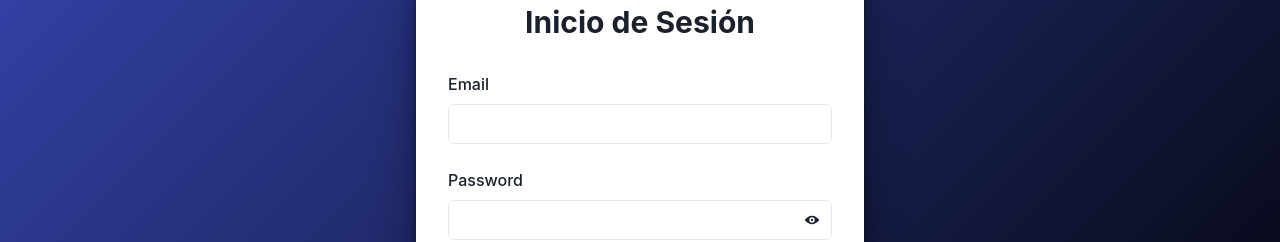
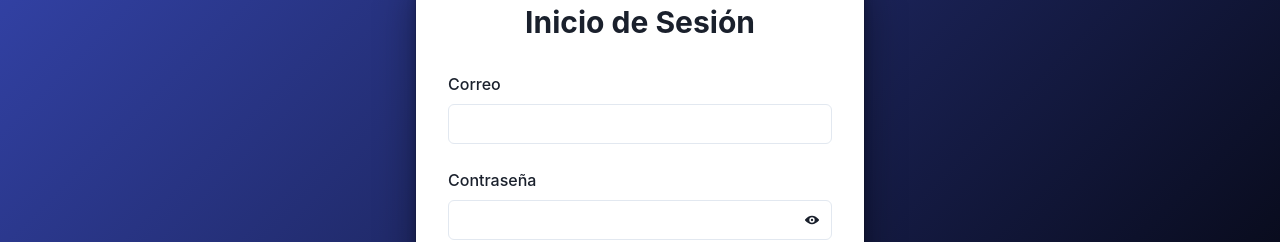
Before and after one commit to JorgePeralta6/DA-Front, a React (Vite) app: page / in a window 1280 px wide. Shown: the part 246-488 px from the top of the page. Built offline with nearby package versions, Linux system fonts and the light colour scheme.

Commit message:
Actualizacion

```diff
--- a/src/components/Login.jsx
+++ b/src/components/Login.jsx
@@ -125,7 +125,7 @@ export const Login = ({ switchAuthHandler }) => {
                                     <FormLabel color={labelColor}></FormLabel>
                                     <CustomInput
                                         field='email'
-                                        label='Email'
+                                        label='Correo'
                                         value={formState.email.value}
                                         onChangeHandler={handleInputValueChange}
                                         type='text'
@@ -139,7 +139,7 @@ export const Login = ({ switchAuthHandler }) => {
                                     <FormLabel color={labelColor}></FormLabel>
                                     <CustomInput
                                         field='password'
-                                        label='Password'
+                                        label='Contraseña'
                                         value={formState.password.value}
                                         onChangeHandler={handleInputValueChange}
                                         type='password'
--- a/src/components/Register.jsx
+++ b/src/components/Register.jsx
@@ -229,7 +229,7 @@ export const Register = ({ switchAuthHandler }) => {
                                     <FormLabel color={labelColor}></FormLabel>
                                     <CustomInput
                                         field='phone'
-                                        label='Phone'
+                                        label='Telefono'
                                         value={formState.phone.value}
                                         onChangeHandler={handleInputValueChange}
                                         type='text'
@@ -244,7 +244,7 @@ export const Register = ({ switchAuthHandler }) => {
                                         <FormLabel color={labelColor}></FormLabel>
                                         <CustomInput
                                             field='email'
-                                            label='Email'
+                                            label='Correo'
                                             value={formState.email.value}
                                             onChangeHandler={handleInputValueChange}
                                             type='text'
@@ -259,7 +259,7 @@ export const Register = ({ switchAuthHandler }) => {
                                     <FormLabel color={labelColor}></FormLabel>
                                     <CustomInput
                                         field='password'
-                                        label='Password'
+                                        label='Contraseña'
                                         value={formState.password.value}
                                         onChangeHandler={handleInputValueChange}
                                         type='password'
@@ -273,7 +273,7 @@ export const Register = ({ switchAuthHandler }) => {
                                     <FormLabel color={labelColor}></FormLabel>
                                     <CustomInput
                                         field='passwordConfir'
-                                        label='Confirm Password'
+                                        label='Confirmar Contraseña'
                                         value={formState.passwordConfir.value}
                                         onChangeHandler={handleInputValueChange}
                                         type='password'
--- a/src/components/users/UserListPage.jsx
+++ b/src/components/users/UserListPage.jsx
@@ -330,6 +330,10 @@ const handleDeleteUser = async (numero) => {
                   <Text fontWeight="bold" minW="120px">Notas:</Text>
                   <Text>{selectedUser.notas || 'No hay notas'}</Text>
                 </HStack>
+                <HStack>
+                  <Text fontWeight="bold" minW="120px">Agregado:</Text>
+                  <Text>{selectedUser.createdAt || 'No hay notas'}</Text>
+                </HStack>
               </VStack>
             )}
           </ModalBody>
```
